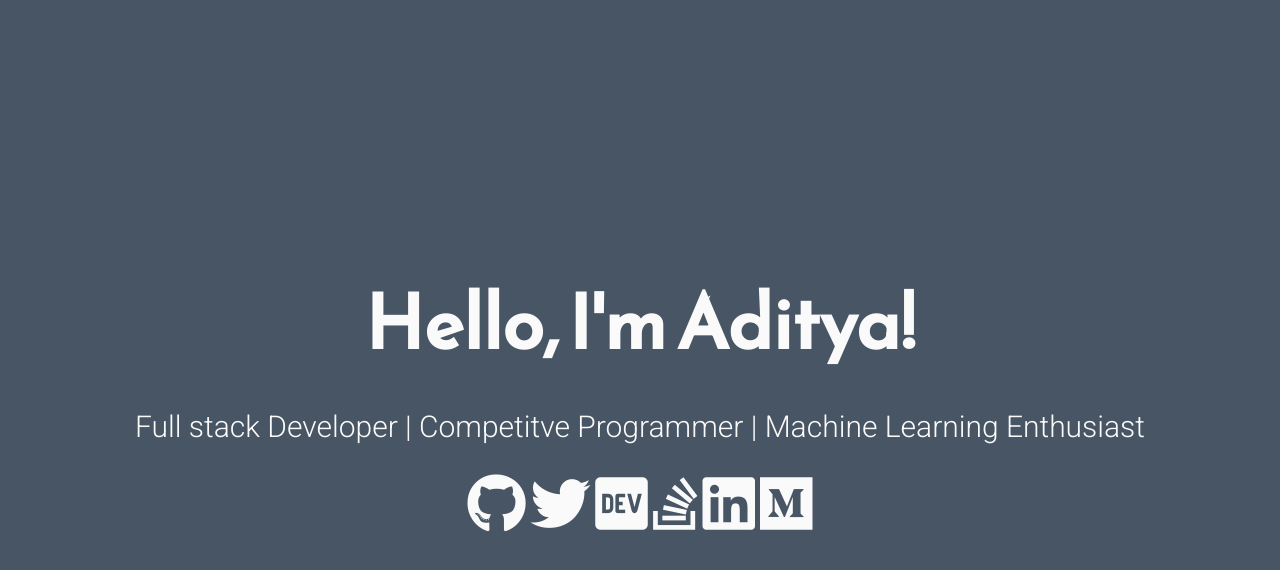
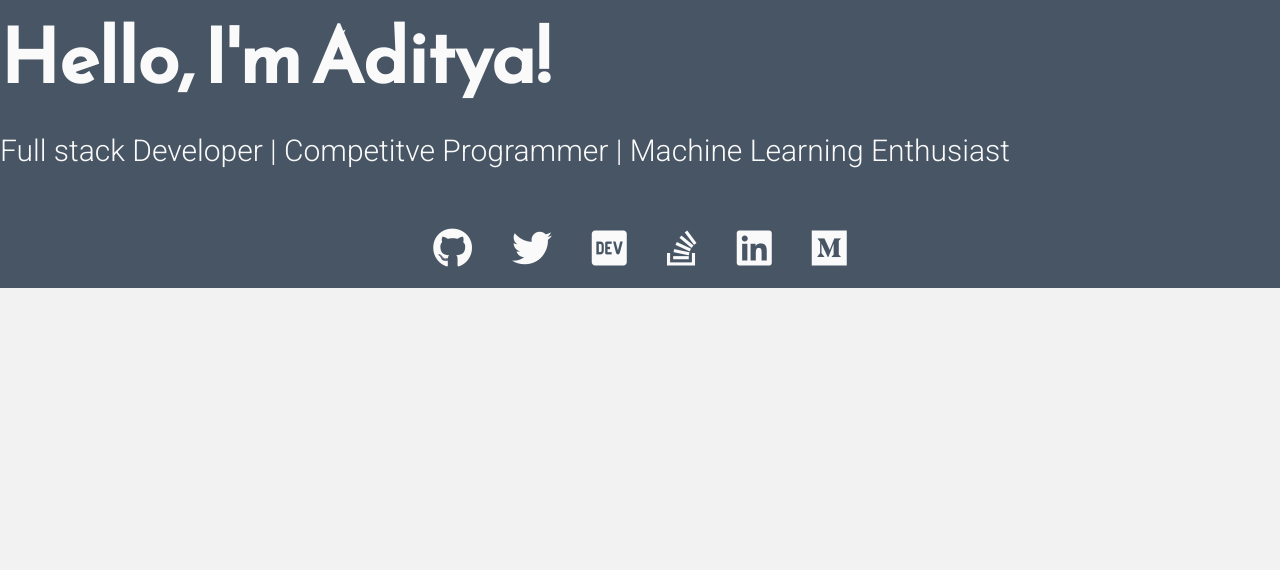
Before and after one commit to aditya1501/Aditya.github.io, a plain HTML site: page index.html in a window 1280 px wide. Drawn offline with Linux system fonts and the light colour scheme.

Commit message:
Update styles.css

```diff
--- a/css/styles.css
+++ b/css/styles.css
@@ -1,9 +1,15 @@
+/* Reset */
 
+html, body {
+	margin: 0;
+	padding: 0;
+}
 
 /* Typography */
 
 html {
 	font-family: 'Roboto', sans-serif;
+	font-size: 16px;
 }
 
 @media (min-width: 576px) {
@@ -30,49 +36,59 @@ html {
 	}
 }
 
-/* Social Icons */
+.intro {
+	font-family: 'Reem Kufi', sans-serif;
+	font-size: 3.75em;
+	font-weight: 600;
+	margin-bottom: 1rem;
+}
+
+.tagline {
+	font-size: 1.5rem;
+	margin-bottom: 2rem;
+	font-weight: 100;
+}
+
+/* Social icons */
+
+.icons-social {
+	display: flex;
+	flex-wrap: wrap;
+	justify-content: center;
+	margin-top: 2rem;
+}
+
+.icons-social a {
+	margin: 0.5rem;
+}
 
 .icons-social i {
-	font-size: 3em;
-	transition: transform 0.3s ease-in-out;
+	font-size: 2rem;
+	padding: 0.5rem;
+	transition: transform 0.2s ease-in-out;
 }
 
 .icons-social i:hover {
-	transform: scale(1.1);
+	transform: scale(1.2);
 }
 
-/* Custom Styles */
+/* Themes */
 
-main {
-	display: flex;
-	flex-direction: column;
-	min-height: 100vh;
-	justify-content: center;
-	padding: 0 30px;
-	text-align: center;
+body {
+	background-color: #f2f2f2;
+	color: #444444;
 }
 
-main > .intro {
-	font-family: 'Reem Kufi', sans-serif;
-	font-size: 3.75em;
-	font-weight: 600;
-	animation: fadein 2s ease-in-out;
+.grey-white .intro {
+	color: #333333;
 }
 
-main > .tagline {
-	font-size: 1.5rem;
-	margin: 1.5rem 0;
-	font-weight: 100;
-	animation: fadein 2s ease-in-out;
+.grey-white .tagline {
+	color: #666666;
 }
 
-@keyframes fadein {
-	from {
-		opacity: 0;
-		transform: translateY(-50px);
-	}
-	to {
-		opacity: 1;
-		transform: translateY(0);
-	}
+.grey-white .icons-social i {
+	color: #ffffff;
+	background-color: #555555;
+	border-radius: 50%;
 }
```
